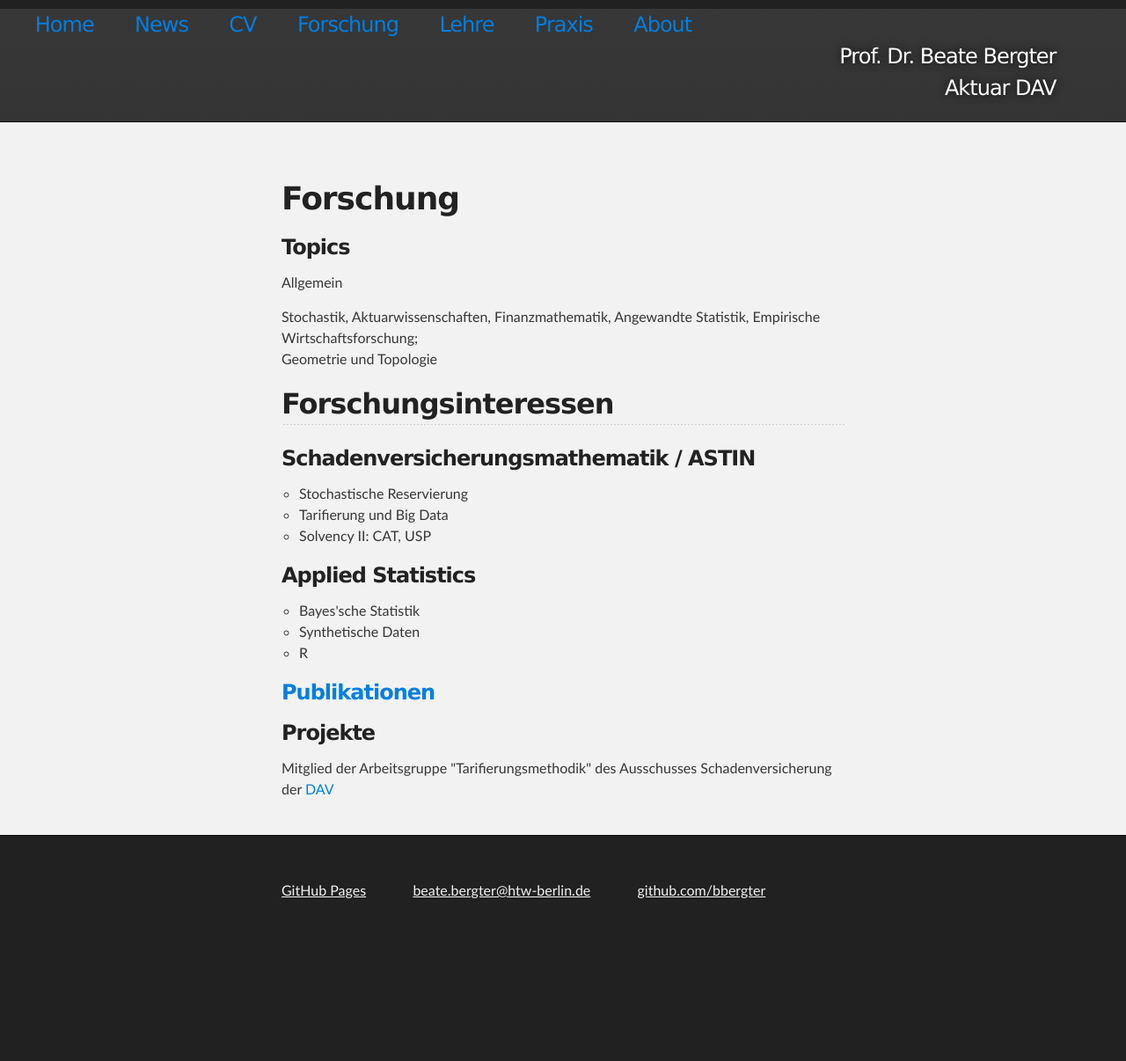
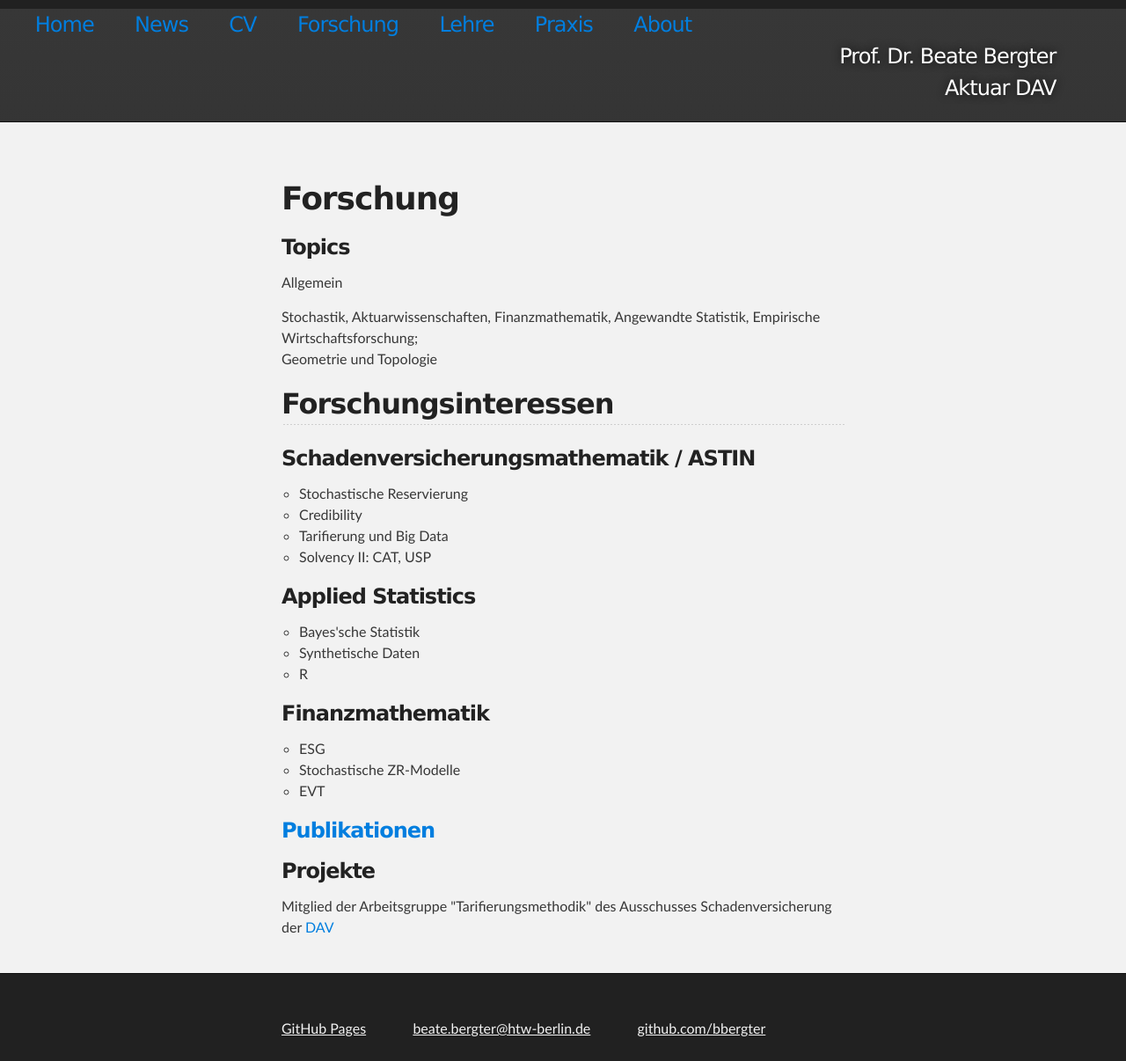
Before and after one commit to bbergter/bbergter, a Jekyll site: the page built from forschung/index.html, in a window 1280 px wide. Shown: the whole page at 88% size. Built offline with Jekyll 4.4.1, drawn with Linux system fonts in a browser that asks for light colours; before the commit the page ends 1049 px from its top, so only the background shows below that.

Commit message:
Update index.html

```diff
--- a/forschung/index.html
+++ b/forschung/index.html
@@ -21,6 +21,8 @@ lehre: passive
 <ul>
               <li>Stochastische Reservierung
               </li>
+               <li>Credibility
+              </li>
               <li>Tarifierung und Big Data
               </li>
                <li>Solvency II: CAT, USP
@@ -37,7 +39,15 @@ lehre: passive
               </li>
             </ul>
 
-
+  <h3>Finanzmathematik</h3>
+<ul>
+              <li>ESG
+              </li>
+               <li> Stochastische ZR-Modelle
+              </li>
+              <li>EVT
+              </li>
+            </ul>
 
 <h3><a href="/cv/public" title="Publikationen">Publikationen</a></h3>
 
```
